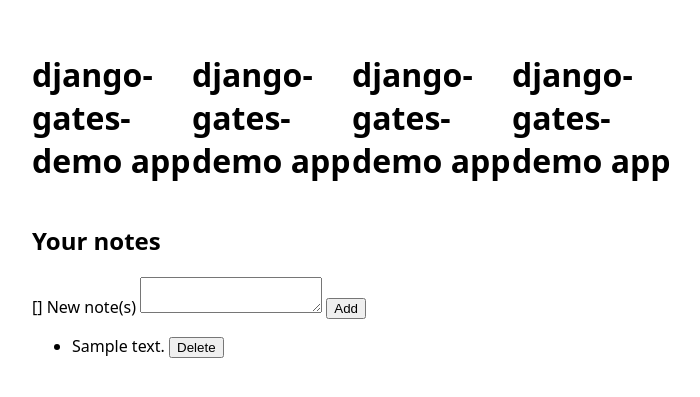
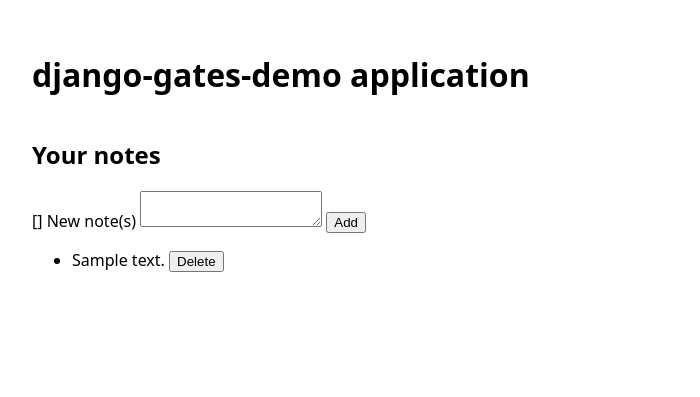
Before and after one commit to usfali-ke/django-gates-demo, a Django app: template templates/notes/list.html in a window 1280 px wide. Shown: the top 397 px of the page, without its empty margins (288-988 px from the left). Run offline with Django 5.2, Linux system fonts and the light colour scheme; the template is opened without the code that fills it: most values are stand-ins (such as "Sample title", 1, 10 or a date in 2020); form fields are guessed from the names that the template uses.

Commit message:
Update header title from 'app' to 'application'

```diff
--- a/templates/base.html
+++ b/templates/base.html
@@ -8,10 +8,7 @@
 </head>
 <body>
 <header>
-  <h1>django-gates-demo app</h1>
-  <h1>django-gates-demo app</h1>
-  <h1>django-gates-demo app</h1>
-  <h1>django-gates-demo app</h1>
+  <h1>django-gates-demo application</h1>
   {% if user.is_authenticated %}
   <form method="post" action="{% url 'logout' %}">{% csrf_token %}
     <span>{{ user.username }}</span> <button type="submit">Log out</button>
```
